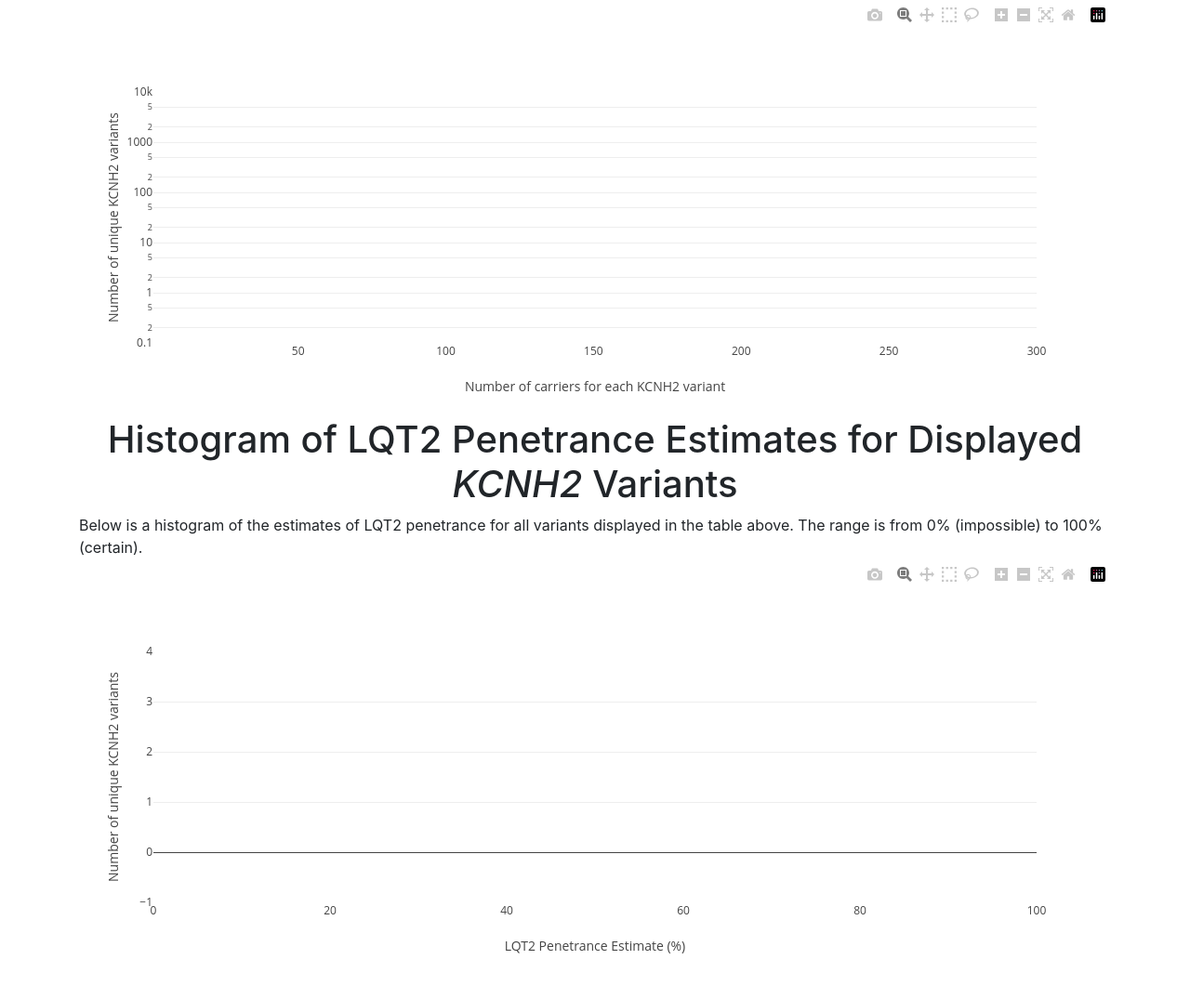
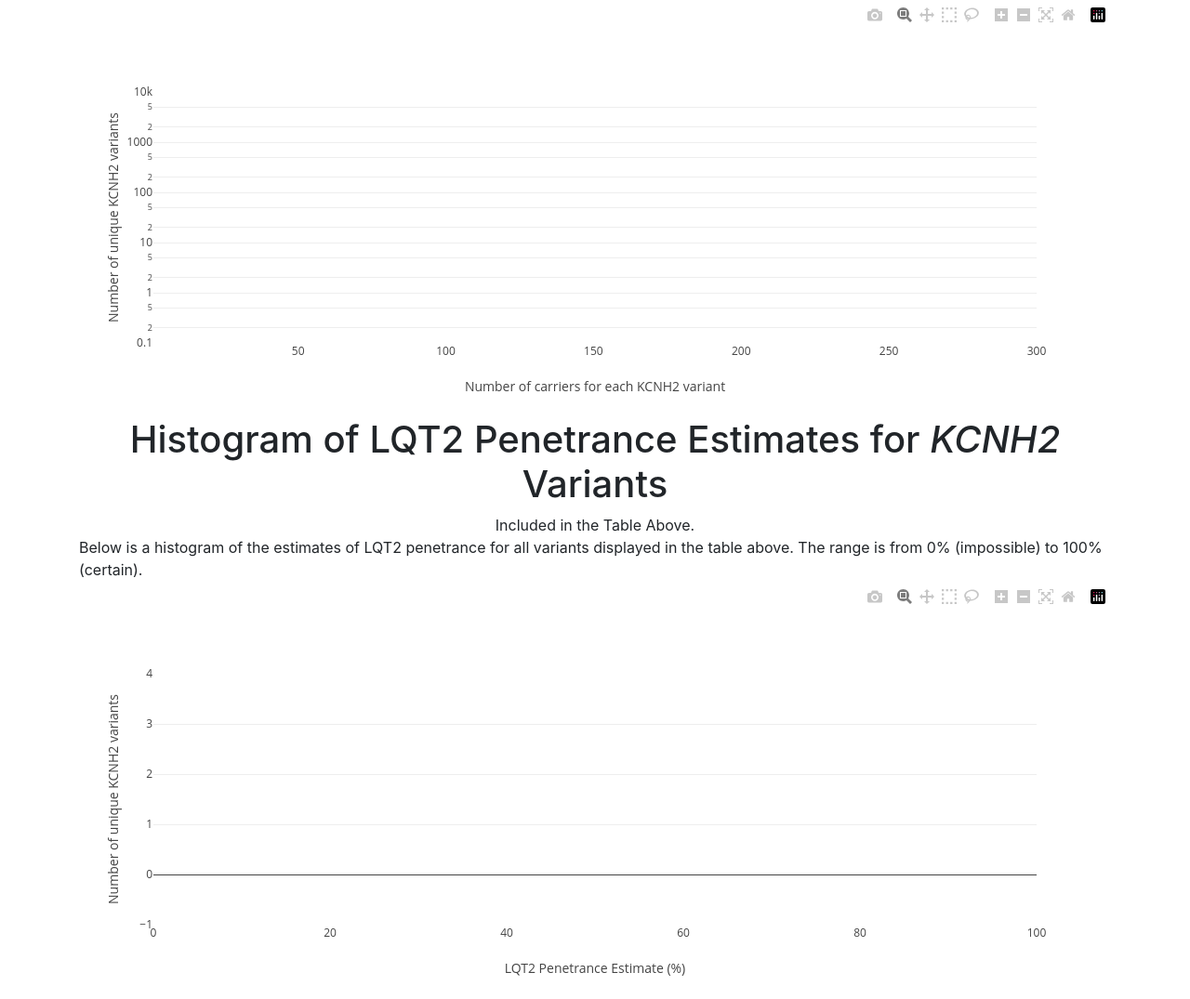
Before and after one commit to kroncke-lab/Variant_Browser, a Django app: template kcnh2/templates/main.html in a window 1280 px wide. Shown: the part 1594-2669 px from the top of the page at 93% size. Before the commit the page ends 2620 px from the top, so only its background shows below. Run offline with Django 3.2, Linux system fonts and the light colour scheme; the template is opened without the code that fills it, so the values that code supplies are empty; some libraries are stand-ins or nearby versions.

Commit message:
Update some text on KCNH2 table page

```diff
--- a/kcnh2/templates/main.html
+++ b/kcnh2/templates/main.html
@@ -95,7 +95,7 @@ TODO: 1) Adjust resnum to remove "None" to enable better searching
     (given the rarity of the LQT2 phenotype in the general public, we assume these individuals are also likely unaffected). The y-axis
     is the number of unique variants (log scale) and the x-axis shows the number of heterozygous carriers (truncated at 300 to aid visualization).
     <div id='myDiv2'><!-- Plotly chart will be drawn inside this DIV --></div>
-    <div align="center"><h1>Histogram of LQT2 Penetrance Estimates for Displayed <i>KCNH2</i> Variants</h1></div>
+    <div align="center"><h1>Histogram of LQT2 Penetrance Estimates for <i>KCNH2</i> Variants</h1> Included in the Table Above.</div>
     Below is a histogram of the estimates of LQT2 penetrance for all variants displayed in the table above. The range is from 0% (impossible)
     to 100% (certain).
     <div id='myDiv3'><!-- Plotly chart will be drawn inside this DIV --></div>
```
